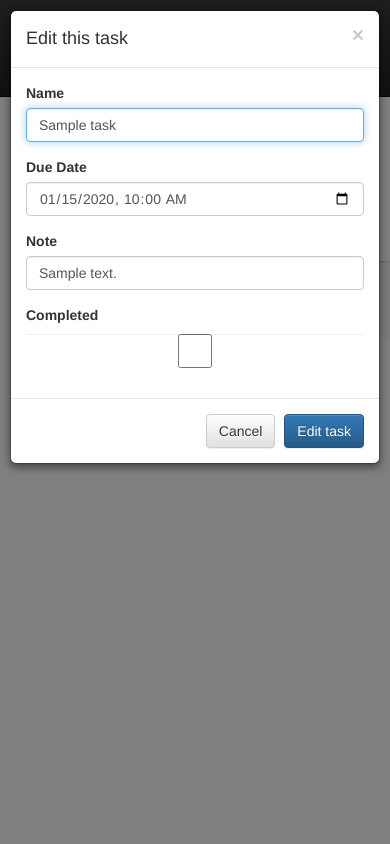
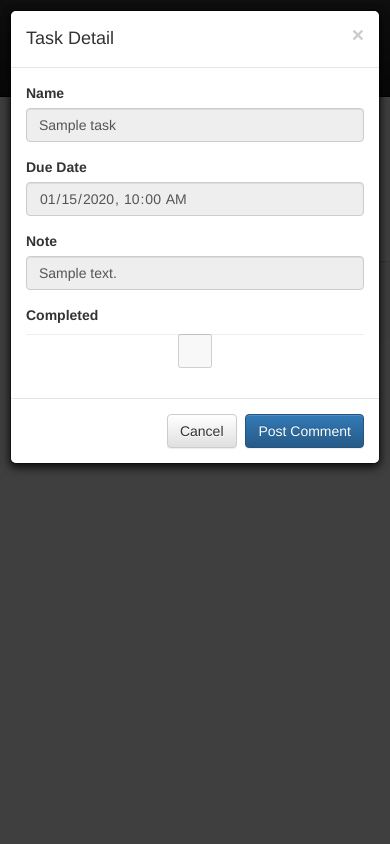
Before and after one commit to shellajt/CSSE480-SharableLists, a Python web app: template templates/lists.html in a window 390 px wide, after a click that opens the changed part. Run offline with Jinja, Linux system fonts and the light colour scheme; the template is opened without the code that fills it: most values are stand-ins (such as "Sample title", 1, 10 or a date in 2020); some libraries are stand-ins or nearby versions.

Commit message:
Added base task detail modal and implemented in js

```diff
--- a/static/js/main.js
+++ b/static/js/main.js
@@ -101,6 +101,34 @@ shareableLists.enableButtons = function() {
             console.log("POST Request Failed: " + textStatus + ", " + error);
         });
     });
+
+    $("tr").click(function() {
+    	$('#task-detail-modal').modal('show');
+
+    	name = $(this).find(".name").html();
+        due_date_time = $(this).find(".due_date_time").html();
+        note = $(this).find(".note").html();
+        is_complete = $(this).find(".is_complete").html();
+        taskKey = $(this).find(".entity-key").html();
+
+        console.log(name);
+        console.log(due_date_time);
+        console.log(note);
+        console.log(is_complete);
+        console.log(taskKey);
+
+        $("#task-detail-modal input[name=name]").val(name).prop("disabled", true);
+        var taskDueDate = new Date(due_date_time);
+        $("#task-detail-modal input[name=due_date_time]").val(taskDueDate.toISOString().substring(0, 16)).prop("disabled", true);
+        $("#task-detail-modal input[name=note]").val(note).prop("disabled", true);
+        if (is_complete === "True") {
+            $("#task-detail-modal input[name=is_complete]").prop('checked', true).prop("disabled", true);
+        } else {
+            $("#task-detail-modal input[name=is_complete]").prop('checked', false).prop("disabled", true);
+        }
+        $("#task-detail-modal input[name=task-key]").val(taskKey).prop("disabled", false);
+
+    });
 };
 
 function toggleNav() {
--- a/templates/lists.html
+++ b/templates/lists.html
@@ -189,4 +189,51 @@
 		</div>
 	</div>
 </div>
+
+<!-- Task Detail Modal -->
+<div class="modal fade" id="task-detail-modal" tabindex="-1" role="dialog" aria-labelledby="Task Detail">
+	<div class="modal-dialog" role="document">
+		<div class="modal-content">
+			<div class="modal-header">
+				<button type="button" class="close" data-dismiss="modal" aria-label="Close">
+					<span aria-hidden="true">&times;</span>
+				</button>
+				<h4 class="modal-title" id="myModalLabel">Task Detail</h4>
+			</div>
+			<form action="/postcomment" method="post" class="form-horizontal">
+				<input type="text" name="task-key" class="hidden">
+				<div class="modal-body">
+					<div class="form-group">
+						<label for="name-input" class="col-sm-2 control-label">Name</label>
+						<div class="col-sm-10">
+							<input type="text" class="form-control" id="name-input" name="name" placeholder="Name">
+						</div>
+					</div>
+					<div class="form-group">
+						<label for="due_date_time-input" class="col-sm-2 control-label">Due Date</label>
+						<div class="col-sm-10">
+							<input type="datetime-local" class="form-control" id="due_date_time-input" name="due_date_time" placeholder="Due Date">
+						</div>
+					</div>
+					<div class="form-group">
+						<label for="note-input" class="col-sm-2 control-label">Note</label>
+						<div class="col-sm-10">
+							<input type="text" class="form-control" id="note-input" name="note" placeholder="Note">
+						</div>
+					</div>
+					<div class="form-group">
+						<label for="is_complete-input" class="col-sm-2 control-label">Completed</label>
+						<div class="col-sm-10">
+							<input type="checkbox" class="form-control" id="checkbox-input" name="is_complete">
+						</div>
+					</div>
+				</div>
+				<div class="modal-footer">
+					<button type="button" class="btn btn-default" data-dismiss="modal">Cancel</button>
+					<button type="submit" class="btn btn-primary">Post Comment</button>
+				</div>
+			</form>
+		</div>
+	</div>
+</div>
 {% endblock %}
```
